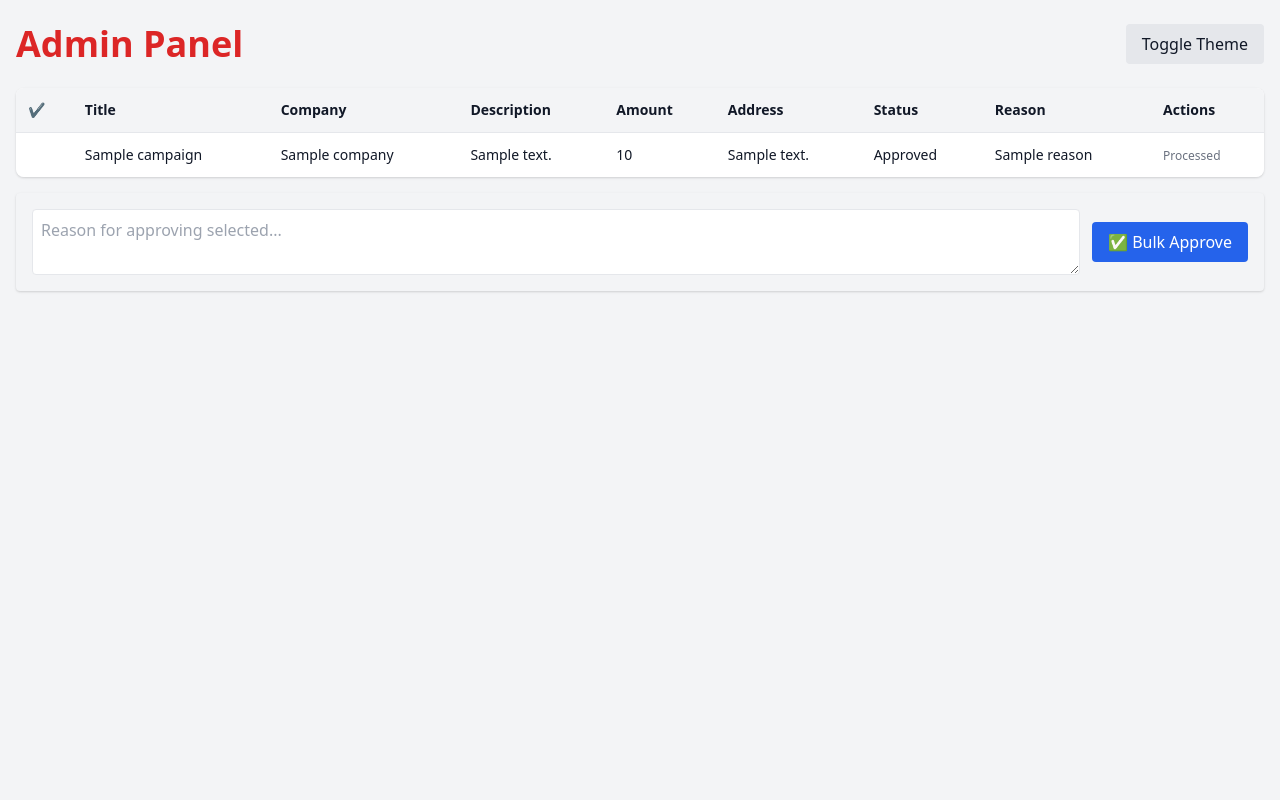
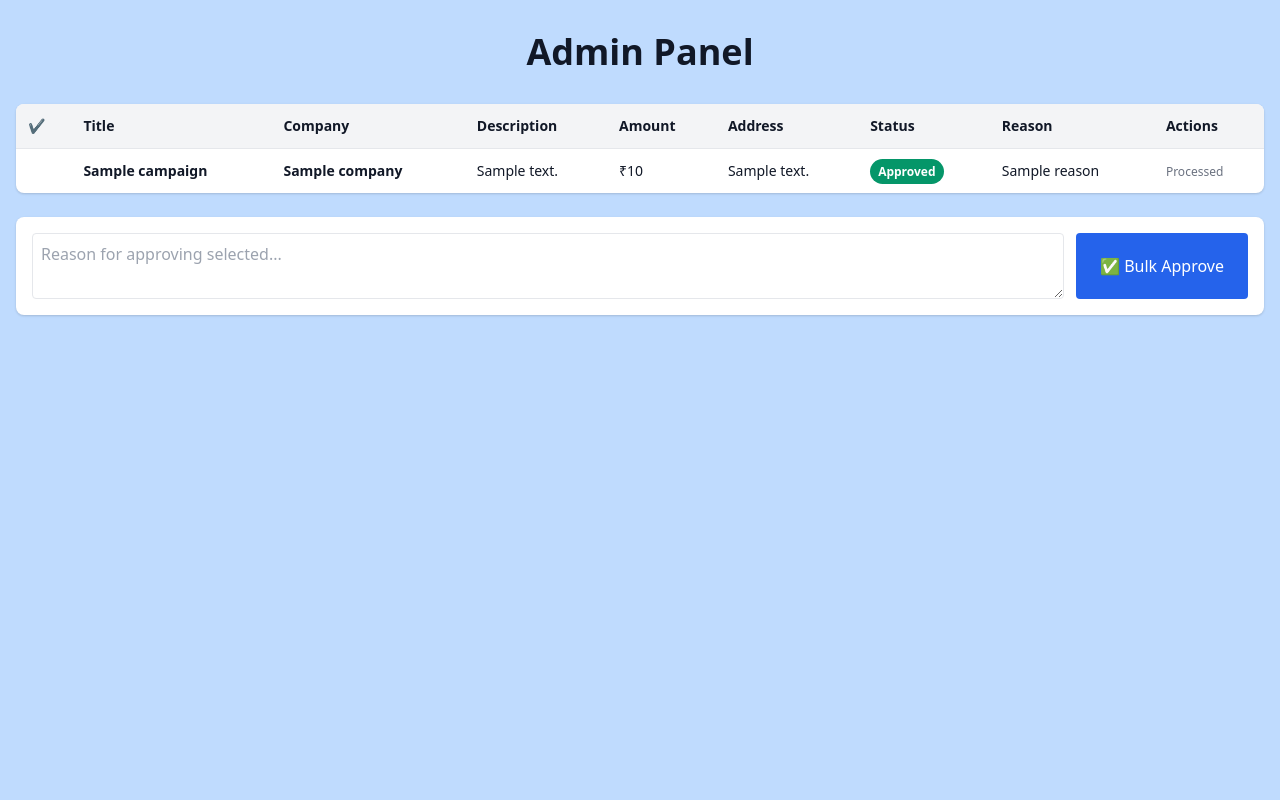
Before and after one commit to shrreeeram/Ethical-Crowdfundung-Checker, a Flask app: template PASSION INFOTECH PROJECT FILE/templates/admin.html in a window 1280 px wide. Run offline with Flask 3, Linux system fonts and the light colour scheme; the template is opened without the code that fills it: most values are stand-ins (such as "Sample title", 1, 10 or a date in 2020).

Commit message:
Update admin.html

```diff
--- a/PASSION INFOTECH PROJECT FILE/templates/admin.html
+++ b/PASSION INFOTECH PROJECT FILE/templates/admin.html
@@ -1,26 +1,23 @@
 <!DOCTYPE html>
-<html lang="en" x-data="adminPanel()" x-init="init()" class="dark">
+<html lang="en" x-data="adminPanel()" x-init="init()">
 <head>
   <meta charset="UTF-8" />
   <meta name="viewport" content="width=device-width, initial-scale=1.0" />
-  <title>Admin Panel - Ethical Crowdfunding</title>
+  <title>Admin Panel</title>
   <script src="https://cdn.jsdelivr.net/npm/alpinejs@3.x.x/dist/cdn.min.js" defer></script>
   <link href="https://cdn.jsdelivr.net/npm/tailwindcss@2.2.19/dist/tailwind.min.css" rel="stylesheet" />
 </head>
-<body class="bg-gray-100 dark:bg-gray-900 text-gray-900 dark:text-gray-100 font-sans">
+<body class="bg-blue-200 min-h-screen text-gray-900 font-sans">
 
-  <div class="max-w-7xl mx-auto px-4 py-6">
+  <div class="max-w-7xl mx-auto px-4 py-8">
     <!-- Header -->
-    <div class="flex justify-between items-center mb-6">
-      <h1 class="text-4xl font-bold text-red-600 dark:text-red-400">Admin Panel</h1>
-      <button @click="toggleTheme" class="px-4 py-2 bg-gray-200 dark:bg-gray-700 rounded hover:bg-gray-300 dark:hover:bg-gray-600">Toggle Theme</button>
-    </div>
+    <h1 class="text-4xl font-extrabold text-center mb-8">Admin Panel</h1>
 
-    <!-- Table -->
+    <!-- Bulk Approve Form -->
     <form action="/bulk-approve" method="POST">
-      <div class="overflow-x-auto rounded-lg shadow">
-        <table class="min-w-full divide-y divide-gray-200 dark:divide-gray-700 bg-white dark:bg-gray-800 text-sm text-left">
-          <thead class="bg-gray-100 dark:bg-gray-700 sticky top-0">
+      <div class="overflow-x-auto rounded-lg shadow bg-white">
+        <table class="min-w-full divide-y divide-gray-200 text-sm text-left">
+          <thead class="bg-gray-100">
             <tr>
               <th class="p-3">✔</th>
               <th class="p-3">Title</th>
@@ -33,31 +30,44 @@
               <th class="p-3">Actions</th>
             </tr>
           </thead>
-          <tbody class="divide-y divide-gray-100 dark:divide-gray-600">
+          <tbody class="divide-y divide-gray-100">
             {% for c in campaigns %}
-            <tr>
+            <tr class="hover:bg-gray-50 align-top">
               <td class="p-3">
                 {% if c.status == 'Pending' %}
                 <input type="checkbox" name="selected[]" value="{{ loop.index0 }}">
                 {% endif %}
               </td>
-              <td class="p-3">{{ c.title }}</td>
-              <td class="p-3">{{ c.company }}</td>
+              <td class="p-3 font-bold">{{ c.title }}</td>
+              <td class="p-3 font-semibold">{{ c.company }}</td>
               <td class="p-3">{{ c.description }}</td>
-              <td class="p-3">{{ c.amount }}</td>
+              <td class="p-3">₹{{ c.amount }}</td>
               <td class="p-3">{{ c.address }}</td>
-              <td class="p-3">{{ c.status }}</td>
-              <td class="p-3">{{ c.reason }}</td>
+              <td class="p-3">
+                <span class="px-2 py-1 rounded-full text-white text-xs font-semibold
+                  {% if c.status == 'Rejected' %}
+                    bg-red-600
+                  {% elif c.status == 'Approved' %}
+                    bg-green-600
+                  {% else %}
+                    bg-yellow-500
+                  {% endif %}">
+                  {{ c.status }}
+                </span>
+              </td>
+              <td class="p-3 text-sm">{{ c.reason }}</td>
               <td class="p-3">
                 {% if c.status == 'Pending' %}
                   <div class="space-y-2">
+                    <!-- Approve Form -->
                     <form action="/approve/{{ loop.index0 }}" method="POST" class="flex gap-1">
-                    <input type="text" name="reason" placeholder="Approve reason" required class="flex-1 px-2 py-1 rounded border dark:bg-gray-800 dark:border-gray-600" />
-                    <button type="submit" class="bg-green-600 text-white px-2 py-1 rounded hover:bg-green-700">✔</button>
+                      <input type="text" name="reason" placeholder="Approve reason" required class="w-full px-2 py-1 border rounded" />
+                      <button type="submit" class="bg-green-600 text-white px-3 py-1 rounded hover:bg-green-700">✔</button>
                     </form>
+                    <!-- Reject Form -->
                     <form action="/reject/{{ loop.index0 }}" method="POST" class="flex gap-1">
-                    <input type="text" name="reason" placeholder="Reject reason" required class="flex-1 px-2 py-1 rounded border dark:bg-gray-800 dark:border-gray-600" />
-                    <button type="submit" class="bg-red-600 text-white px-2 py-1 rounded hover:bg-red-700">✖</button>
+                      <input type="text" name="reason" placeholder="Reject reason" required class="w-full px-2 py-1 border rounded" />
+                      <button type="submit" class="bg-red-600 text-white px-3 py-1 rounded hover:bg-red-700">✖</button>
                     </form>
                   </div>
                 {% else %}
@@ -70,16 +80,21 @@
         </table>
       </div>
 
-      <!-- Bulk Approve -->
-      <div class="mt-4 flex flex-col sm:flex-row gap-3 items-start sm:items-center bg-gray-100 dark:bg-gray-800 p-4 rounded shadow">
-        <textarea name="reason" required placeholder="Reason for approving selected..." class="w-full sm:w-auto flex-1 p-2 border rounded dark:bg-gray-700 dark:border-gray-600"></textarea>
-        <button type="submit" class="bg-blue-600 text-white px-4 py-2 rounded hover:bg-blue-700 disabled:opacity-50" :disabled="!hasSelections()">✅ Bulk Approve</button>
+      <!-- Bulk Approve Section -->
+      <div class="mt-6 bg-white rounded-lg shadow p-4 flex flex-col sm:flex-row gap-3">
+        <textarea name="reason" required placeholder="Reason for approving selected..."
+                  class="w-full sm:w-auto flex-1 p-2 border rounded"></textarea>
+        <button type="submit"
+                class="bg-blue-600 text-white px-6 py-2 rounded hover:bg-blue-700 disabled:opacity-50"
+                :disabled="!hasSelections()">✅ Bulk Approve</button>
       </div>
     </form>
 
-    <!-- ✅ Toast -->
+    <!-- Toast Message -->
     {% if message %}
-    <div x-data="{ show: true }" x-show="show" x-init="setTimeout(() => show = false, 3000)" class="fixed bottom-4 right-4 bg-green-600 text-white px-4 py-2 rounded shadow">
+    <div x-data="{ show: true }" x-show="show"
+         x-init="setTimeout(() => show = false, 3000)"
+         class="fixed bottom-4 right-4 bg-green-600 text-white px-4 py-2 rounded shadow">
       {{ message }}
     </div>
     {% endif %}
@@ -88,11 +103,6 @@
   <script>
     function adminPanel() {
       return {
-        toggleTheme() {
-          const html = document.documentElement;
-          const isDark = html.classList.toggle('dark');
-          localStorage.theme = isDark ? 'dark' : 'light';
-        },
         hasSelections() {
           return document.querySelectorAll('input[name="selected[]"]:checked').length > 0;
         }
```
Lines whose indentation alone changed are shown as unchanged.
